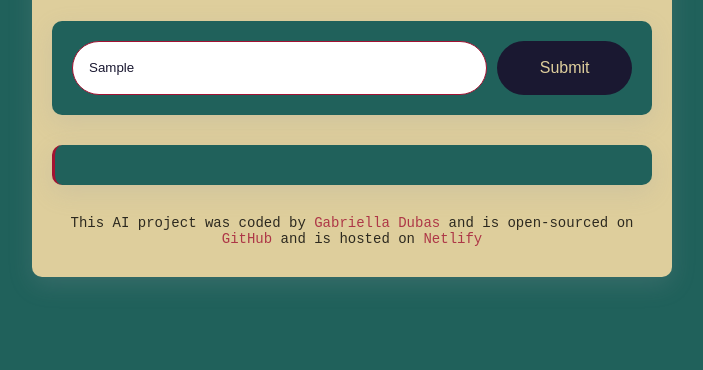
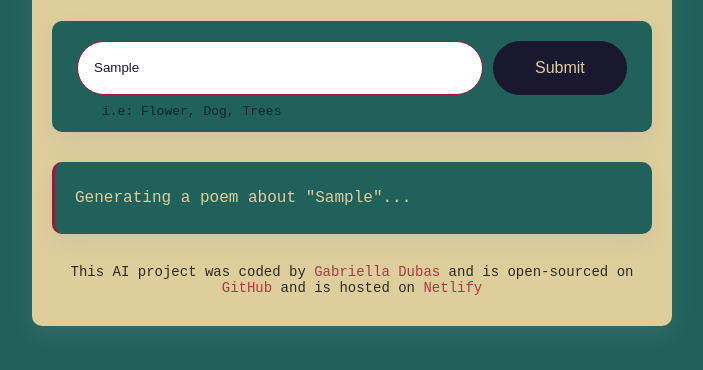
Before and after one commit to Had1na/poem-generator, a plain HTML site: page index.html in a window 1280 px wide. Both pictures are taken after typing "Sample" into the empty fields and a click on the input 852 px from the left and 234 px from the top of the page. Shown: the part 166-536 px from the top of the page, without its empty margins (288-991 px from the left). Drawn offline with nearby package versions, Linux system fonts and the light colour scheme; no server answers.

Commit message:
Improved User Experience

```diff
--- a/index.html
+++ b/index.html
@@ -15,10 +15,11 @@
         <h1>AI Poem Generator</h1>
       </header>
       <main>
+        <div class="form-container">
           <form id="poem-generator">
             <input
               type="text"
-            placeholder="Enter the topic of the poem"
+              placeholder="Enter the topic of a poem"
               autofocus
               required
               autocomplete="off"
@@ -27,7 +28,9 @@
             />
             <input type="submit" class="submit-button" />
           </form>
-        <div class="poem" id="poem"></div>
+          <div class="hint">i.e: Flower, Dog, Trees</div>
+        </div>
+        <div class="poem hidden" id="poem"></div>
       </main>
       <footer>
         This AI project was coded by
--- a/src/index.js
+++ b/src/index.js
@@ -7,6 +7,17 @@ function generatePoem(event) {
   let context =
     "You are a poem expert and love to write short poems. Your mission is to generate a four line poem and seperate each line with a <br />. Make sure to follow the user instructions. Do not include a title. Sign the poem with `SheCodes AI` inside a <small> element at the end of the poem";
   let apiUrl = `https://api.shecodes.io/ai/v1/generate?prompt=${prompt}&context=${context}&key=${apiKey}`;
+
+  let poemElement = document.querySelector("#poem");
+  poemElement.classList.remove("hidden");
+  new Typewriter("#poem", {
+    strings: `Generating a poem about "${instructionsInput.value}"...`,
+    autoStart: true,
+    delay: 10,
+    cursor: null,
+    pauseFor: 1500,
+  });
+
   console.log(`Prompt: ${prompt}`);
   console.log(`Context: ${context}`);
 
@@ -15,10 +26,11 @@ function generatePoem(event) {
 
 function displayPoem(response) {
   console.log("Poem Generated");
+
   new Typewriter("#poem", {
     strings: response.data.answer,
     autoStart: true,
-    delay: 10,
+    delay: 20,
     cursor: null,
   });
 }
--- a/src/style.css
+++ b/src/style.css
@@ -12,12 +12,7 @@ h1 {
 }
 
 form {
-  padding: 20px;
-  background: #20615b;
-  border-radius: 10px;
   display: flex;
-  box-shadow: rgba(149, 157, 165, 0.2) 0px 8px 24px;
-  margin-bottom: 30px;
 }
 
 a {
@@ -39,6 +34,20 @@ footer {
   padding: 5px 20px 30px;
   border-radius: 10px;
   box-shadow: rgba(149, 157, 165, 0.2) 0px 8px 24px;
+}
+
+.form-container {
+  padding: 20px 25px 10px;
+  background: #20615b;
+  border-radius: 10px;
+  box-shadow: rgba(149, 157, 165, 0.2) 0px 8px 24px;
+  margin-bottom: 30px;
+}
+
+.hint {
+  line-height: 1.5;
+  margin: 7px 25px 0;
+  opacity: 0.6;
 }
 
 .instructions {
@@ -72,6 +81,10 @@ footer {
   box-shadow: rgba(149, 157, 165, 0.2) 0px 8px 24px;
 }
 
+.hidden {
+  display: none;
+}
+
 .poem small {
   color: #1a1831;
 }
```
Lines whose indentation alone changed are shown as unchanged.
